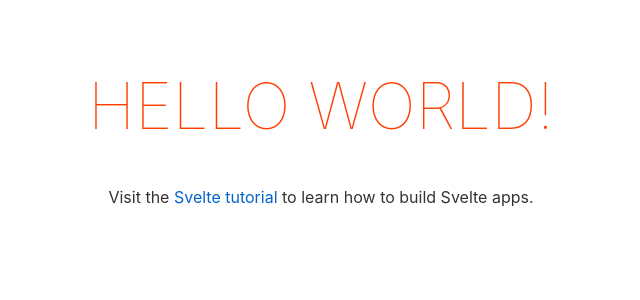
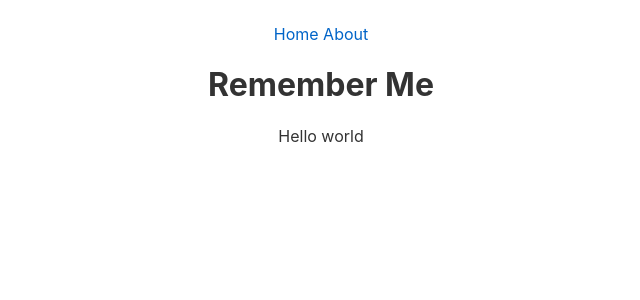
Before and after one commit to cn3085/remember-me, a Svelte app: page / in a window 1280 px wide. Shown: the top 300 px of the page, without its empty margins (319-959 px from the left). Built offline with nearby package versions, Linux system fonts and the light colour scheme.

Commit message:
Add SPA router

```diff
--- a/package.json
+++ b/package.json
@@ -18,6 +18,7 @@
     "svelte": "^3.0.0"
   },
   "dependencies": {
-    "sirv-cli": "^1.0.0"
+    "sirv-cli": "^1.0.0",
+    "svelte-routing": "^1.6.0"
   }
 }
--- a/src/App.svelte
+++ b/src/App.svelte
@@ -1,10 +1,22 @@
 <script>
-	export let name;
+  import { Route, Router, Link } from "svelte-routing";
+  import About from "./pages/About.svelte";
+  import Home from "./pages/Home.svelte";
+
+  export let url = "";
 </script>
 
 <main>
-	<h1>Hello {name}!</h1>
-	<p>Visit the <a href="https://svelte.dev/tutorial">Svelte tutorial</a> to learn how to build Svelte apps.</p>
+  <Router>
+    <nav>
+      <Link to="/">Home</Link>
+      <Link to="/about">About</Link>
+    </nav>
+    <div>
+      <Route path="/about" component={About} />
+      <Route path="/"><Home /></Route>
+    </div>
+  </Router>
 </main>
 
 <style>
@@ -15,12 +27,12 @@
     margin: 0 auto;
   }
 
-	h1 {
+  /* h1 {
     color: #ff3e00;
     text-transform: uppercase;
     font-size: 4em;
     font-weight: 100;
-	}
+  } */
 
   @media (min-width: 640px) {
     main {
--- /dev/null
+++ b/src/pages/About.svelte
@@ -0,0 +1,6 @@
+<script>
+  let pageName = "About";
+</script>
+
+<h1>{pageName}</h1>
+<p1>We are ASDF</p1>
--- /dev/null
+++ b/src/pages/Home.svelte
@@ -0,0 +1,6 @@
+<script>
+  let pageName = "Remember Me";
+</script>
+
+<h1>{pageName}</h1>
+<p1>Hello world</p1>
```
Also changed, not shown: 1 other file (tests, documents, lock files or other folders). Lines whose indentation alone changed are shown as unchanged.
